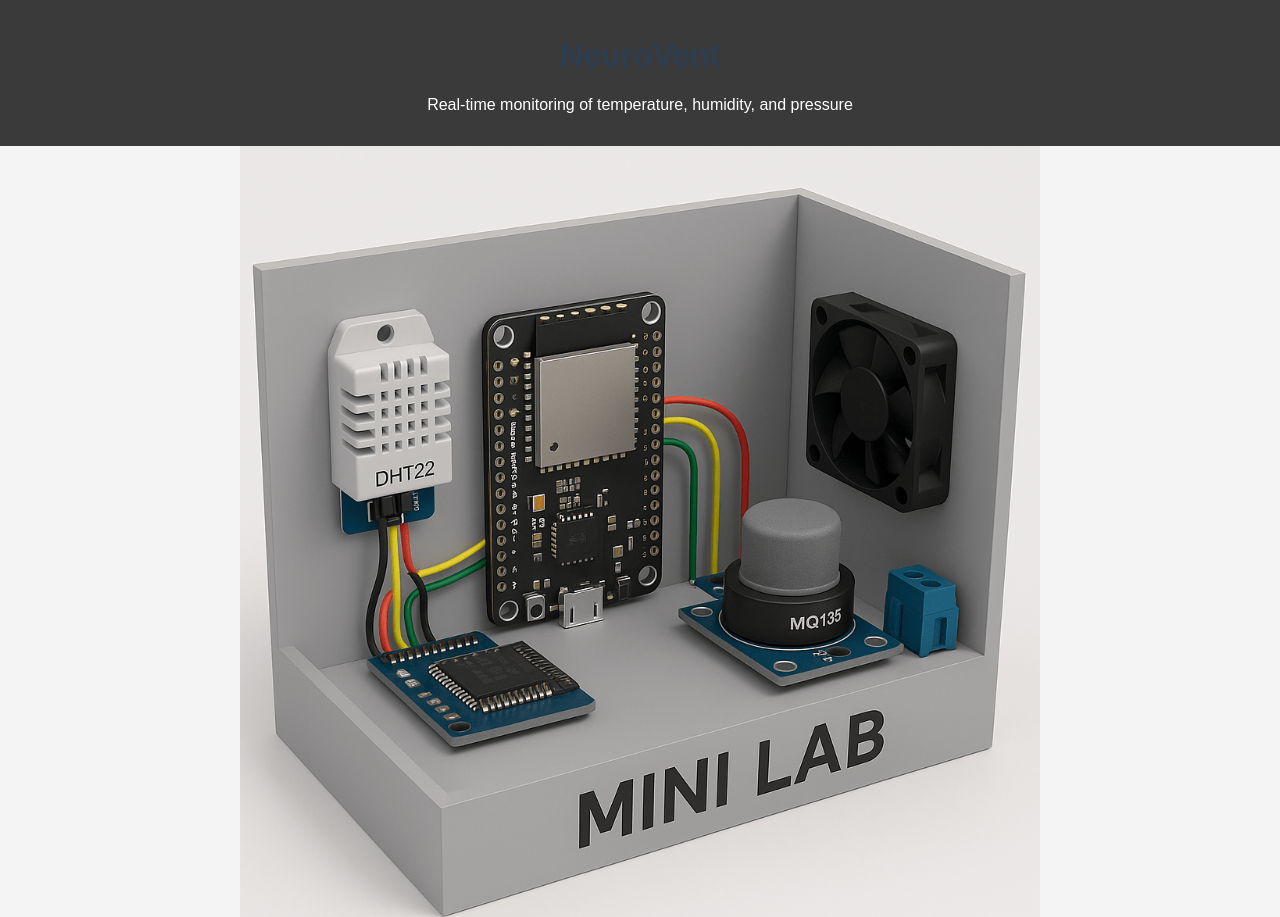
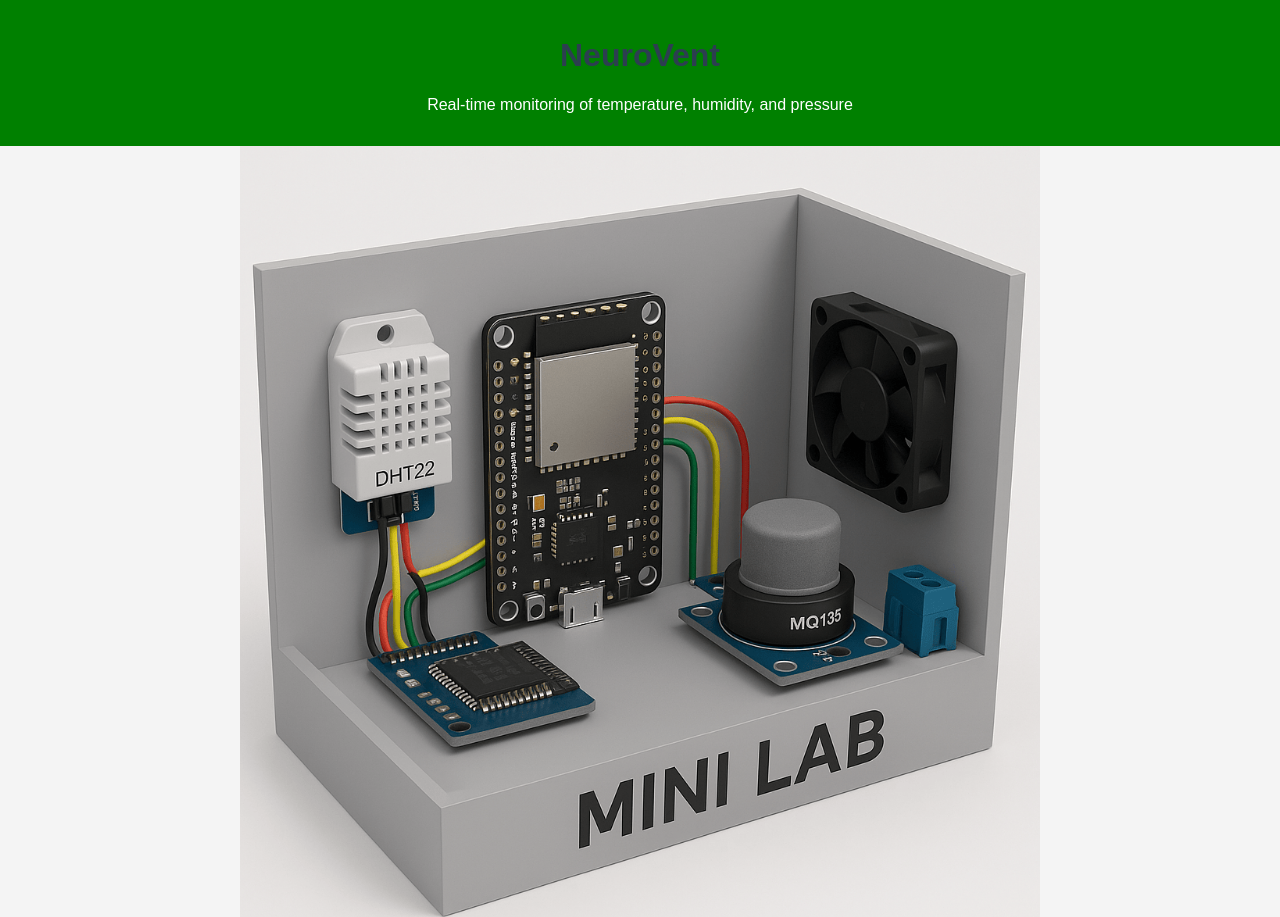
Before and after one commit to KatoDesire63/Mini-Lab-Website, a plain HTML site: page index.html in a window 1280 px wide. Shown: the top 917 px of the page. Drawn offline with Linux system fonts and the light colour scheme.

Commit message:
Update styles.css

```diff
--- a/css/styles.css
+++ b/css/styles.css
@@ -6,7 +6,7 @@ body {
     }
 
     header {
-      background: #3a3a3a;
+      background:  #008000 ;
       color: #fff;
       padding: 1rem;
       text-align: center;
```
